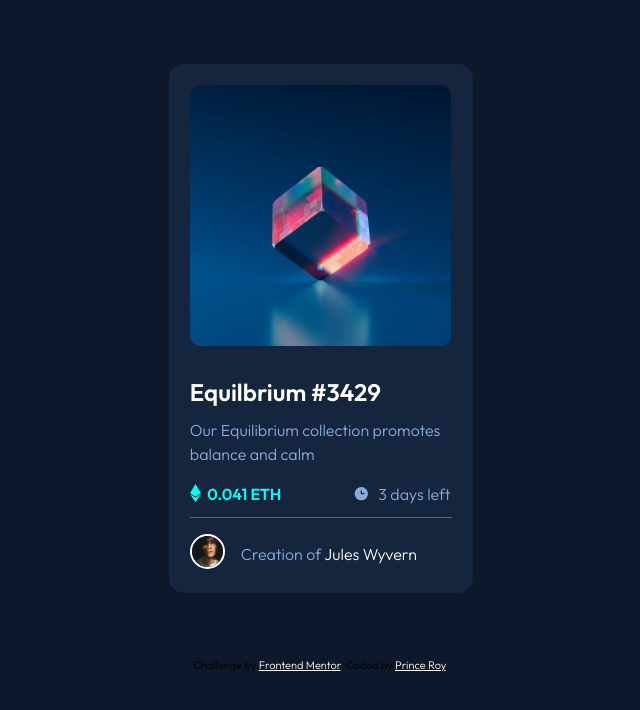
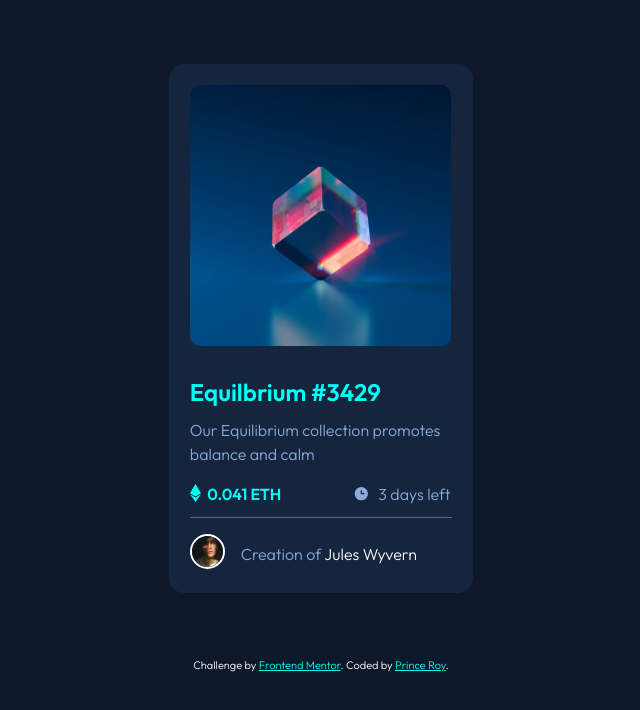
Before and after one commit to iprinceroyy/NFT-preview-card, a plain HTML site: page index.html in a window 1280 px wide. In both pictures the pointer is over the element "Equilbrium #3429". Shown: the whole page, without its empty margins (319-959 px from the left). Drawn offline with Linux system fonts and the light colour scheme.

Commit message:
hover effect modified

```diff
--- a/css/style.css
+++ b/css/style.css
@@ -92,6 +92,11 @@ body {
     color: hsl(0, 0%, 100%);
 }
 
+.description>h1:hover {
+    color: hsl(178, 100%, 50%);
+    cursor: pointer;
+}
+
 .description>p {
     font-size: 1rem;
     font-weight: 300;
@@ -137,7 +142,7 @@ hr {
 }
 
 
-/*profile*/
+/* avatar */
 
 .avatar {
     margin: 1rem 1.3rem 1.5rem;
@@ -168,8 +173,7 @@ hr {
     text-decoration: none;
 }
 
-.avatar a:hover,
-a:active {
+.avatar a:hover {
     color: hsl(178, 100%, 50%);
     cursor: pointer;
 }
@@ -179,6 +183,10 @@ a:active {
     text-align: center;
 }
 
-.attribution a {
+.attribution {
     color: hsl(0, 0%, 100%);
 }
+
+.attribution a {
+    color: hsl(178, 100%, 50%);
+}
```
